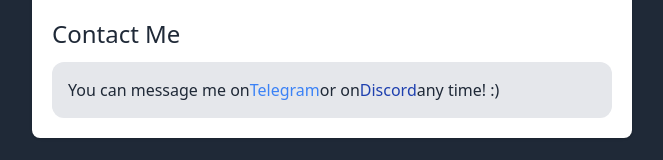
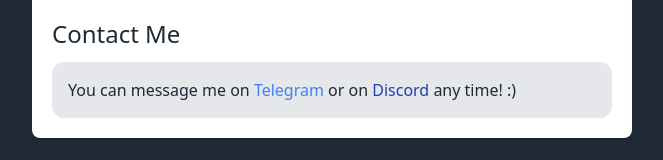
Before and after one commit to Stumblinbear/SeffusAnimatus, a Vue app: page /#/commission/collab in a window 1280 px wide. Shown: the part 654-814 px from the top of the page, without its empty margins (308-971 px from the left). Built offline with nearby package versions, Linux system fonts and the light colour scheme; the HTML template or start-up script is replaced by a standard one.

Commit message:
Remove flex

```diff
--- a/src/views/Collaborate.vue
+++ b/src/views/Collaborate.vue
@@ -26,7 +26,7 @@
             <h2 class="text-2xl font-medium mb-3">Contact Me</h2>
 
             <div class="w-full p-2 bg-gray-200 rounded-xl">
-                <div class="flex p-2">
+                <div class="p-2">
                     You can message me on <a href="https://t.me/Stumblinbear" class="font-medium text-blue-500">Telegram</a> or on <a href="https://discord.gg/cvGz3bmpsG" class="font-medium text-blue-800">Discord</a> any time! :)
                 </div>
             </div>
--- a/src/views/Commission.vue
+++ b/src/views/Commission.vue
@@ -58,7 +58,7 @@
             <h2 class="text-2xl font-medium mb-3">Contact Me</h2>
 
             <div class="w-full p-2 bg-gray-200 rounded-xl">
-                <div class="flex p-2">
+                <div class="p-2">
                     You can message me on <a href="https://t.me/Stumblinbear" class="font-medium text-blue-500">Telegram</a> or on <a href="https://discord.gg/cvGz3bmpsG" class="font-medium text-blue-800">Discord</a> any time! :)
                 </div>
             </div>
```
